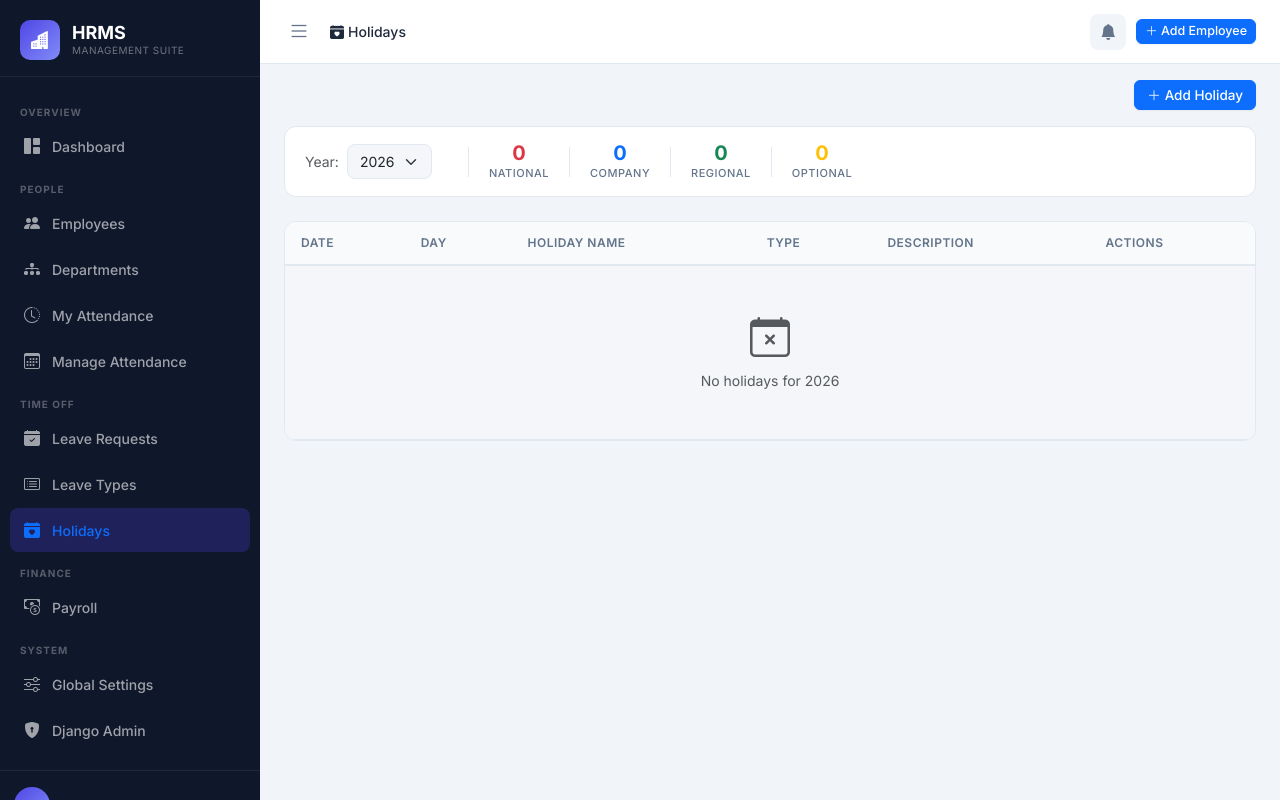
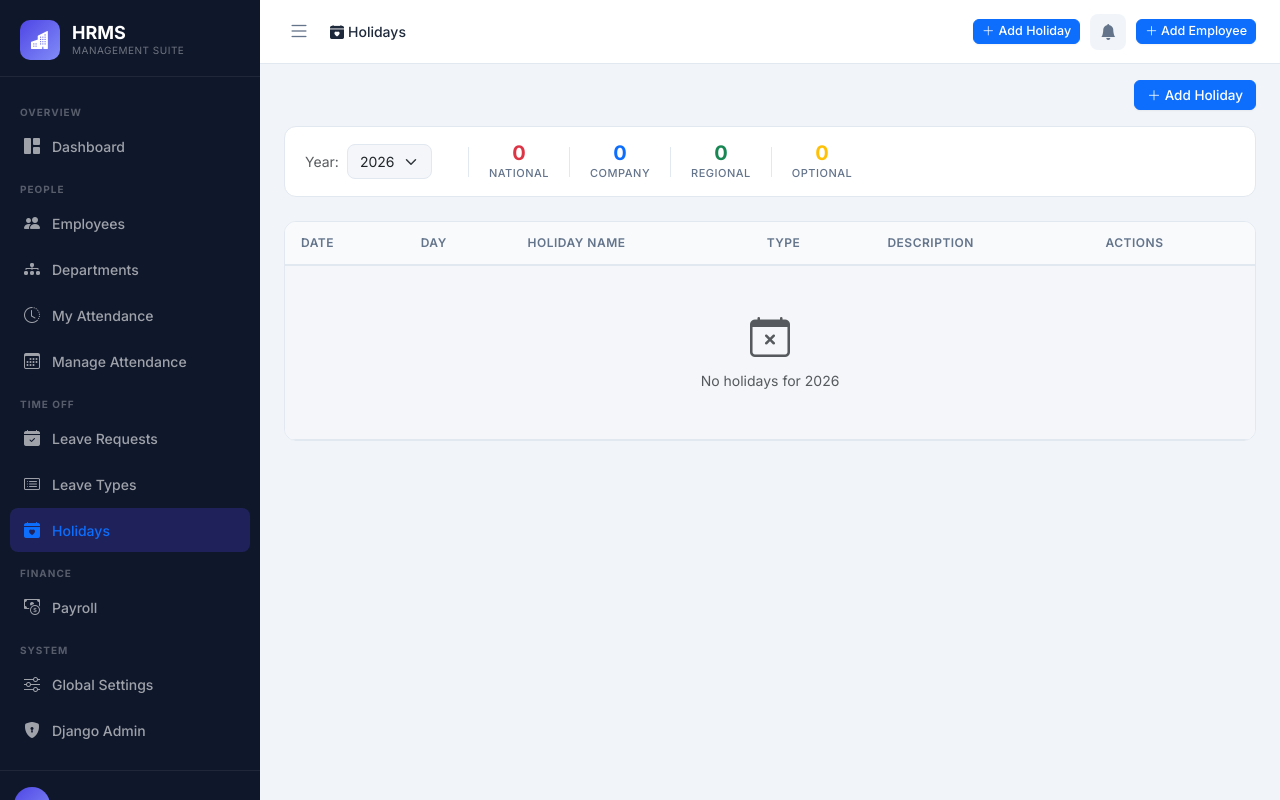
Before and after one commit to selftaughtrahul/hrms, a Django app: page /holidays/ in a window 1280 px wide. Run offline with Django 5.2, Linux system fonts and the light colour scheme; the visitor is signed in with stand-in values (Sample User, id 1); data comes from the database, SQL or seed files in the repository; data that the repository does not hold is empty; parts of the project's set-up code (start-up, migrations or seed data) failed here and were passed over.

Commit message:
UI: Implement dynamic navbar actions for Payroll, Holidays, and Departments

```diff
--- a/hrms/templates/employees/departments.html
+++ b/hrms/templates/employees/departments.html
@@ -1,6 +1,9 @@
 {% extends 'base.html' %}
 {% block title %}Departments - HRMS{% endblock %}
 {% block breadcrumb %}<span class="current-page"><i class="bi bi-diagram-3-fill me-1"></i>Departments</span>{% endblock %}
+{% block header_actions %}
+<a href="{% url 'department_create' %}" class="btn btn-primary btn-sm"><i class="bi bi-plus-lg me-1"></i>Add Department</a>
+{% endblock %}
 {% block content %}
 <div class="page-header">
     <div>
--- a/hrms/templates/holidays/list.html
+++ b/hrms/templates/holidays/list.html
@@ -1,6 +1,9 @@
 {% extends 'base.html' %}
 {% block title %}Holiday Calendar - HRMS{% endblock %}
 {% block breadcrumb %}<span class="current-page"><i class="bi bi-calendar-heart-fill me-1"></i>Holidays</span>{% endblock %}
+{% block header_actions %}
+<a href="{% url 'holiday_create' %}" class="btn btn-primary btn-sm"><i class="bi bi-plus-lg me-1"></i>Add Holiday</a>
+{% endblock %}
 
 {% block content %}
 <div class="page-header">
--- a/hrms/templates/payroll/list.html
+++ b/hrms/templates/payroll/list.html
@@ -4,9 +4,6 @@
 
 {% block content %}
 <div class="page-header">
-    <div>
-    </div>
-    <a href="{% url 'payroll_create' %}" class="btn btn-primary"><i class="bi bi-plus-lg me-1"></i>Create Payroll</a>
 </div>
 
 <div class="stat-bar mb-4">
```
